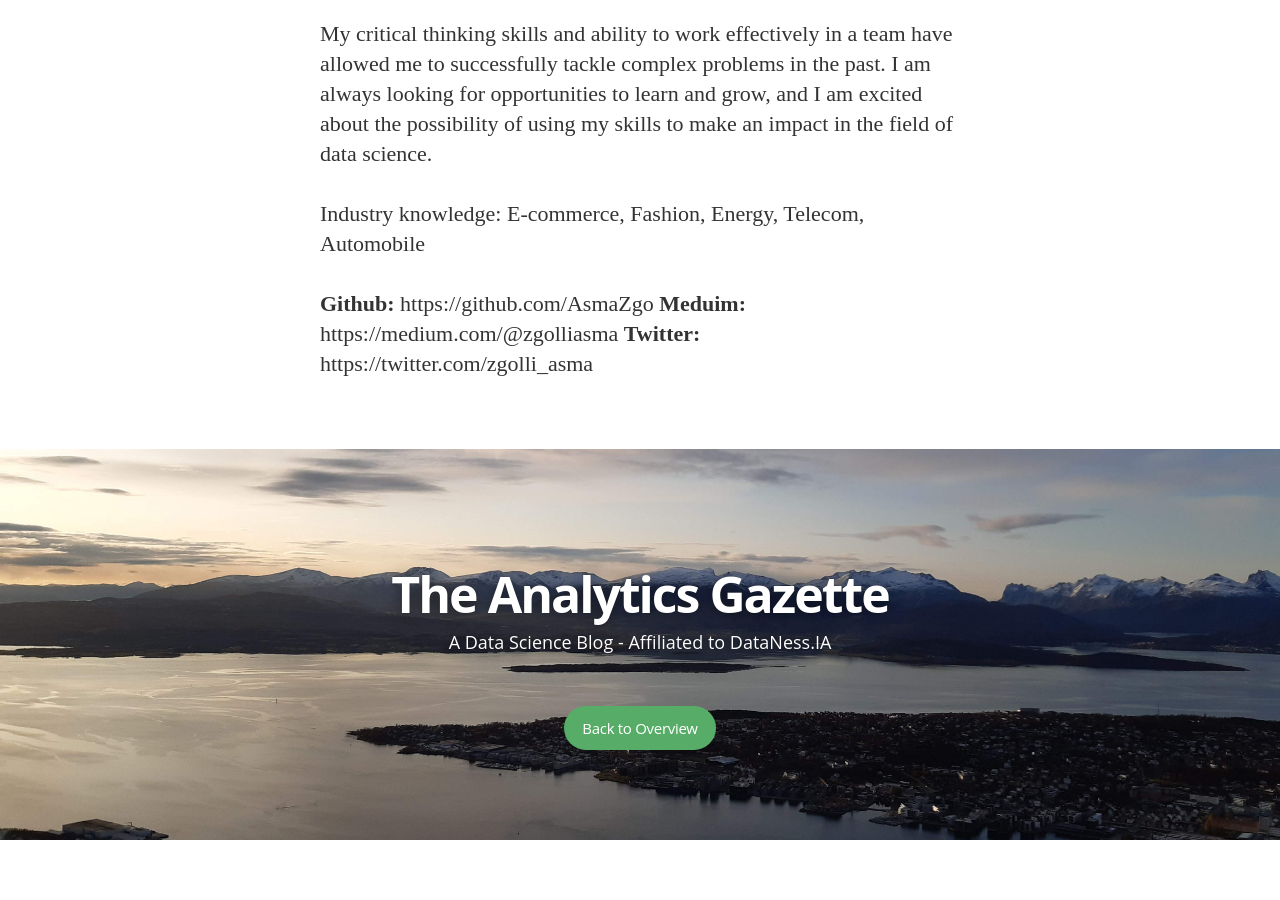
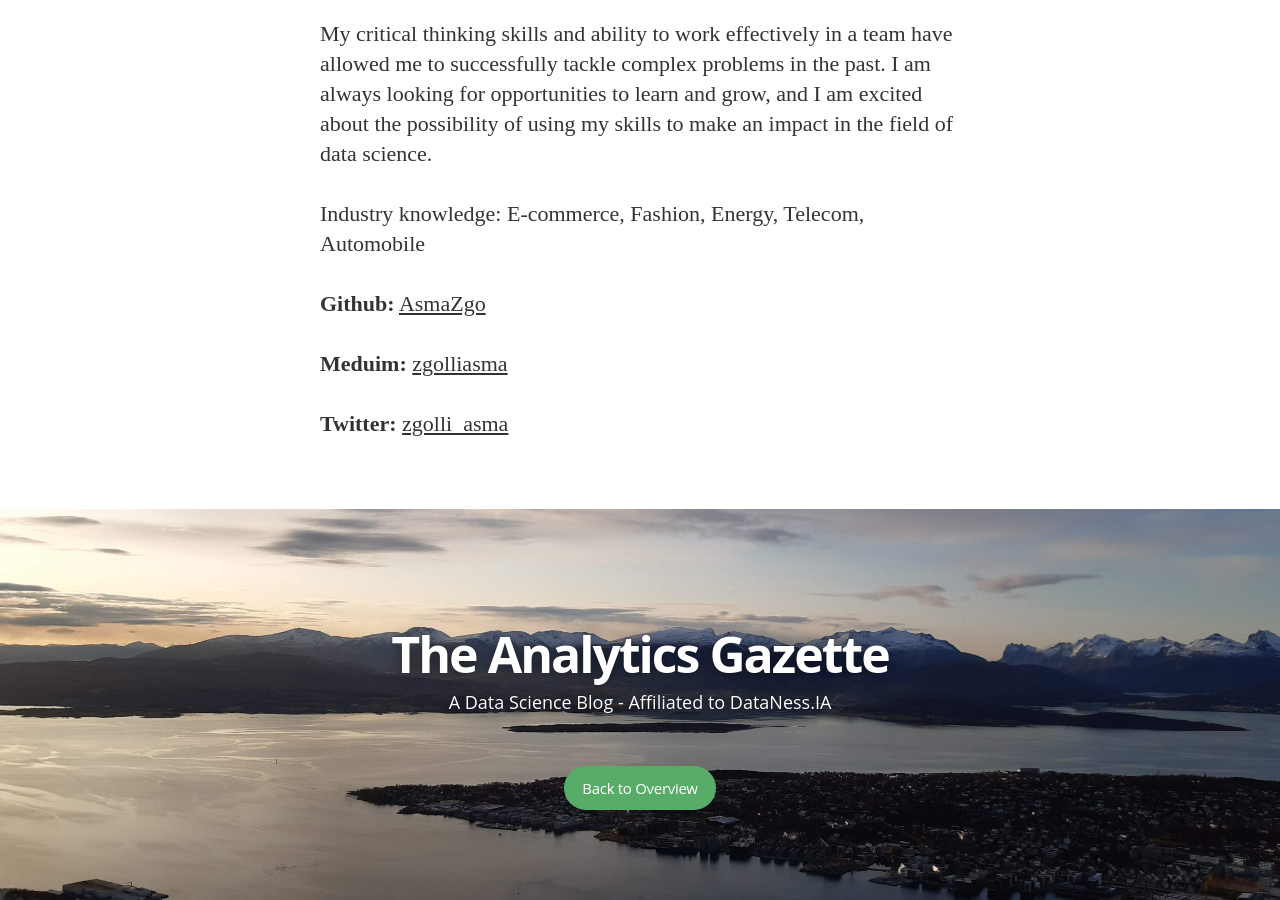
Before and after one commit to AsmaZgo/AsmaZgo.github.io, a Jekyll site: the page built from about.md, in a window 1280 px wide and 900 px high, scrolled down 628 px. Built offline with Jekyll 4.4.1, drawn with Linux system fonts in a browser that asks for light colours; nearby versions of some CDN libraries; some web fonts are replaced; before the commit the page ends 1468 px from its top, so only the background shows below that; some of the changed lines change nothing that is shown.

Commit message:
correct links

```diff
--- a/about.md
+++ b/about.md
@@ -12,6 +12,8 @@ My critical thinking skills and ability to work effectively in a team have allow
 
 Industry knowledge: E-commerce, Fashion, Energy, Telecom, Automobile
 
-**Github:** https://github.com/AsmaZgo
-**Meduim:** https://medium.com/@zgolliasma
-**Twitter:** https://twitter.com/zgolli_asma
+**Github:** <a href="https://github.com/AsmaZgo">AsmaZgo</a>
+
+**Meduim:** <a href="https://medium.com/@zgolliasma">zgolliasma</a>
+
+**Twitter:** <a href="https://twitter.com/zgolli_asma">zgolli_asma</a>
```
Also changed, not shown: _layouts/post.html (line endings or trailing spaces).
